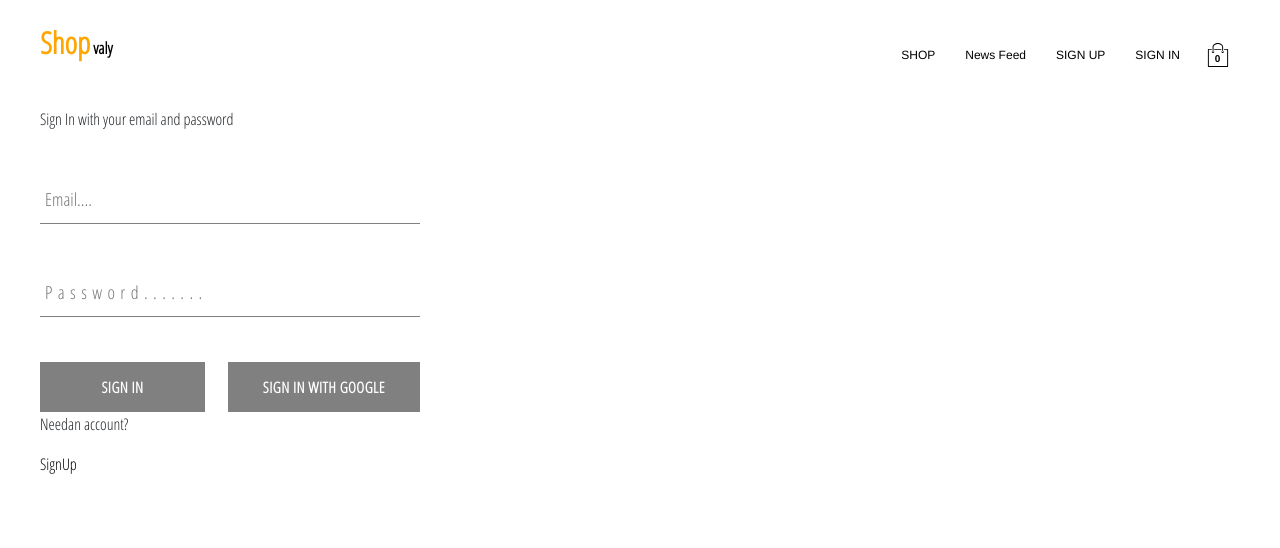
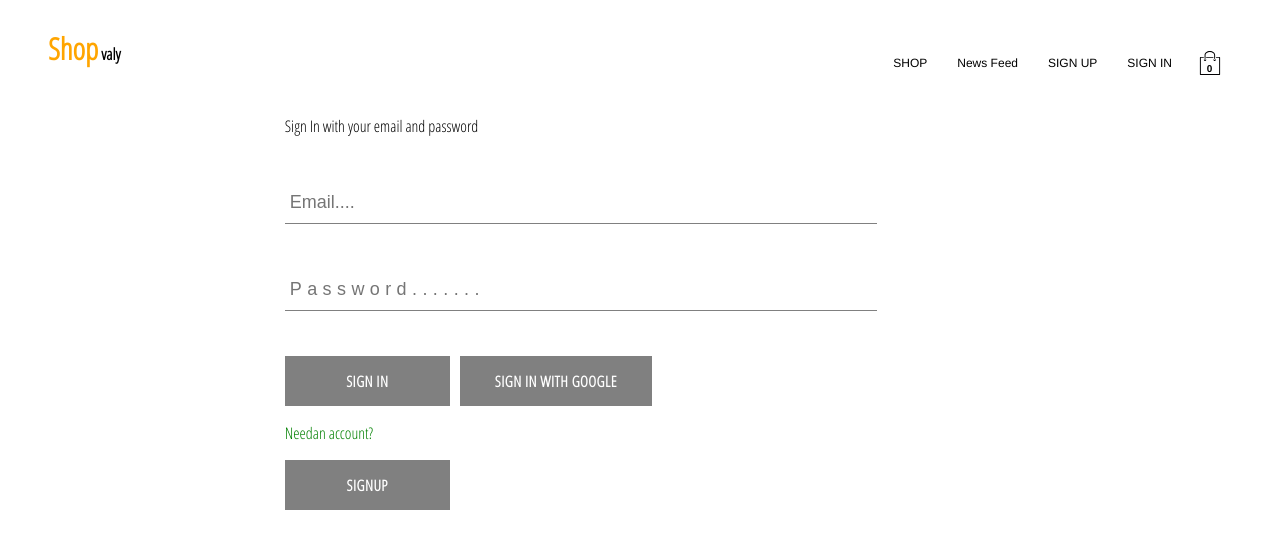
Before and after one commit to Sabbirdiu/shopvaly, a React (Create React App) app: page /signin in a window 1280 px wide. Shown: the top 548 px of the page. Built offline with nearby package versions, Linux system fonts and the light colour scheme; no server answers.

Commit message:
update the code

```diff
--- a/src/components/sign-in/SignIn.js
+++ b/src/components/sign-in/SignIn.js
@@ -36,6 +36,7 @@ export class SignIn extends Component {
     return (
       <div className='sign-in'>
         <span>Sign In with your email and password</span>
+        <div>
           <form onSubmit={this.state.handlerSubmit}>
             <FormInput
               name='email'
@@ -56,13 +57,20 @@ export class SignIn extends Component {
             />
             <div className='buttons'>
               <CustomButton type='submit'> Sign In </CustomButton>
-            <CustomButton onClick={signInWithGoogle} isGoogleSignIn>
+              <CustomButton
+                style={{ marginLeft: '10px' }}
+                onClick={signInWithGoogle}
+                isGoogleSignIn
+              >
                 Sign in with google
               </CustomButton>
             </div>
           </form>
+        </div>
         <p>Needan account?</p>
-        <Link to='signup'>SignUp</Link>
+        <Link className='nav-link' to='signup'>
+          <CustomButton type='submit'> SignUp </CustomButton>
+        </Link>
       </div>
     );
   }
--- a/src/components/sign-in/sign-in.styles.scss
+++ b/src/components/sign-in/sign-in.styles.scss
@@ -1,15 +1,17 @@
-.sign-in{
-    width: 380px;
+.sign-in {
+  width: 50%;
+  //   display: flex;
+  //   flex-direction: column;
+  margin-left: 20%;
+  .title {
+    margin: 10px 0;
+  }
+  .buttons {
     display: flex;
-    flex-direction: column;
 
-    .title{
-        margin: 10px 0;
-    }
-    .buttons{
-        display: flex;
-
-        justify-content: space-between;
-    }
-
+    // justify-content: flex-end;
+  }
+  p {
+    color: green;
+  }
 }
--- a/src/index.js
+++ b/src/index.js
@@ -7,7 +7,7 @@ import { PersistGate } from 'redux-persist/integration/react';
 import './index.css';
 import App from './App';
 import { store, persistor } from './redux/store';
-import 'bootstrap/dist/css/bootstrap.min.css';
+// import 'bootstrap/dist/css/bootstrap.min.css';
 
 ReactDOM.render(
   <Provider store={store}>
```
Lines whose indentation alone changed are shown as unchanged.
